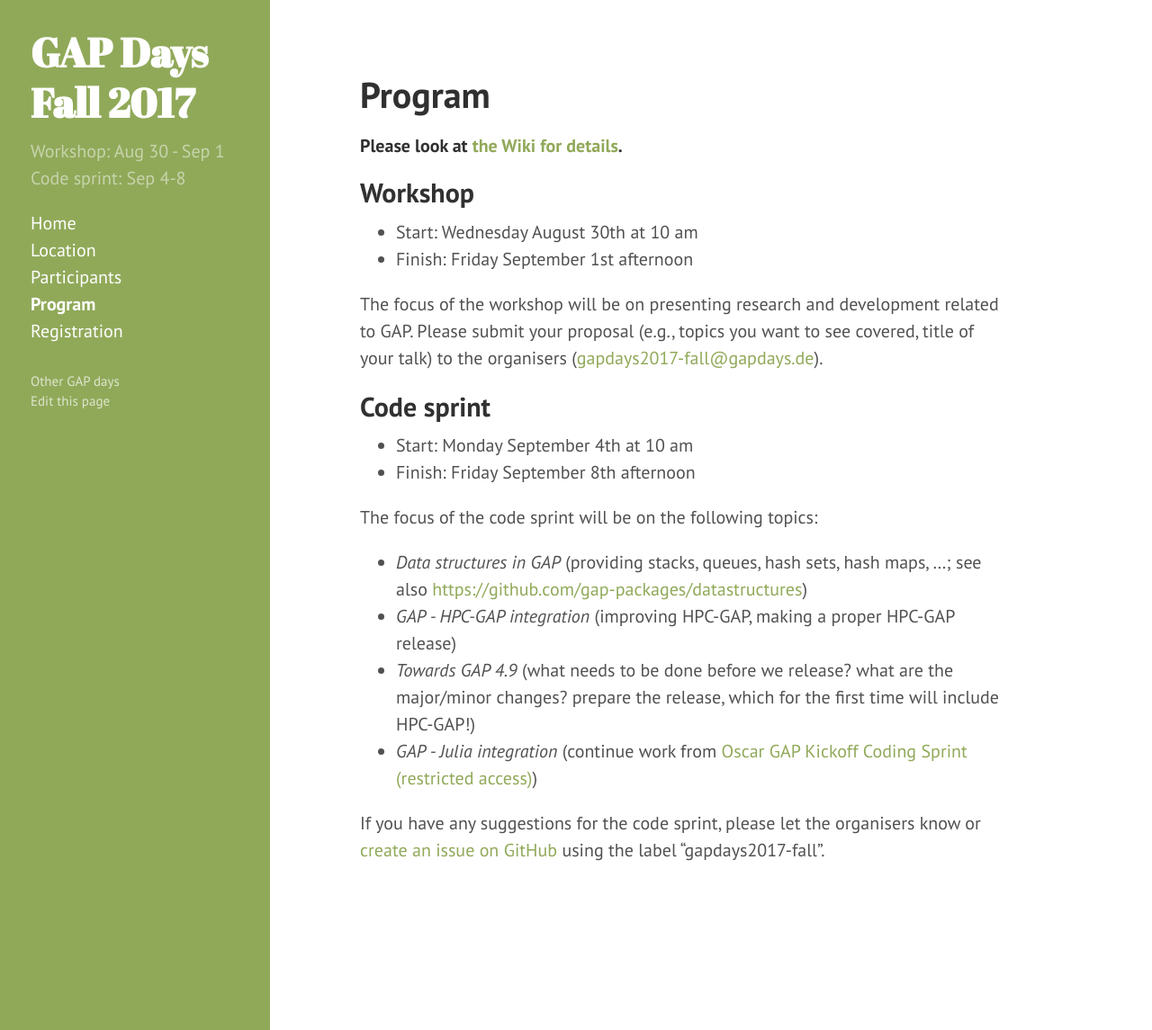
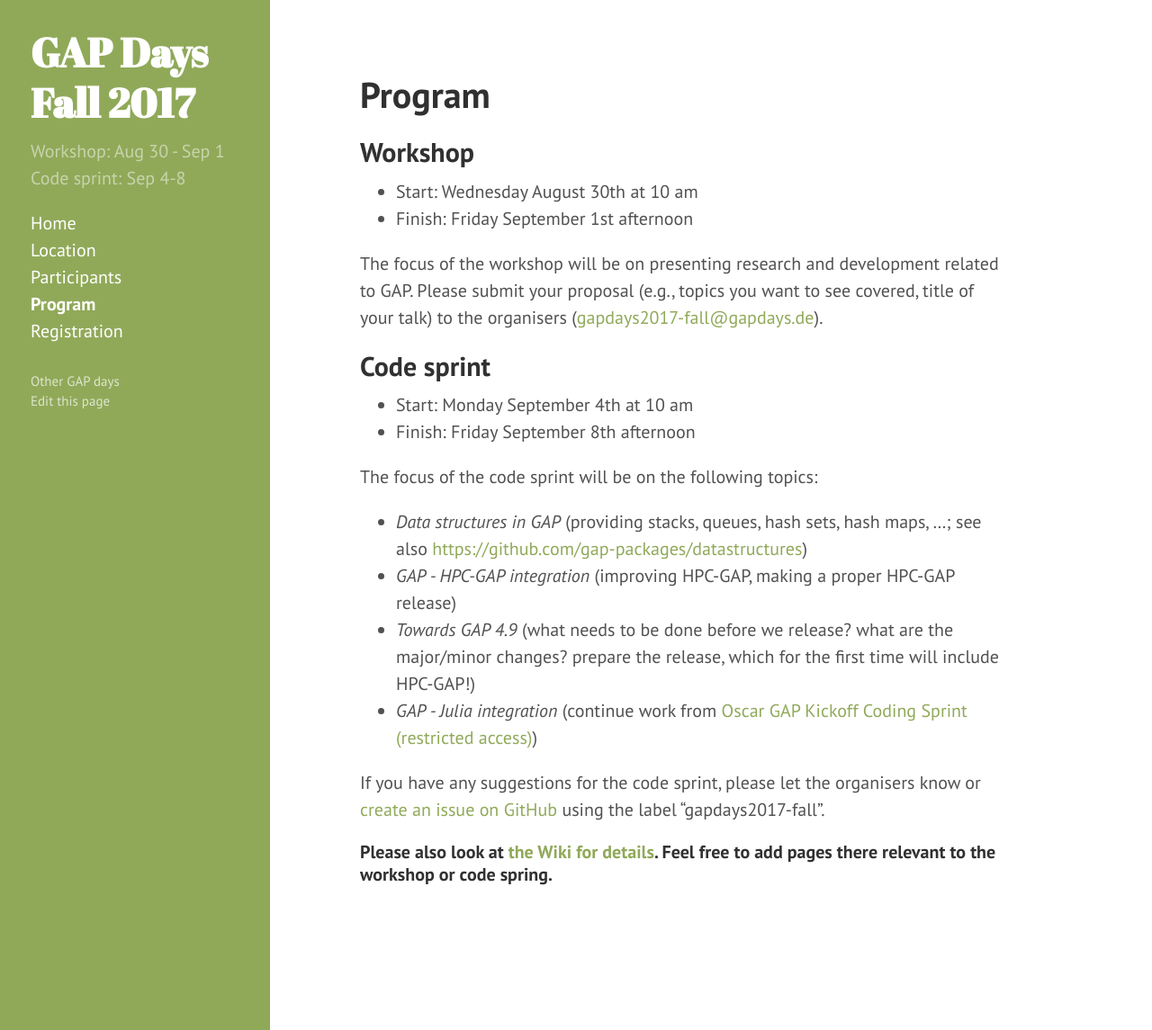
Before and after one commit to lbfm-rwth/gap-in-algebraic-research-2018, a Jekyll site: the page built from program.md, in a window 1280 px wide and 1145 px high. Shown: the whole window at 90% size. Built offline with Jekyll 4.4.1, drawn with Linux system fonts in a browser that asks for light colours.

Commit message:
Move wiki link

```diff
--- a/program.md
+++ b/program.md
@@ -24,3 +22,6 @@ The focus of the code sprint will be on the following topics:
 * _GAP - Julia integration_ (continue work from [Oscar GAP Kickoff Coding Sprint (restricted access)](https://github.com/oscar-system/OSCAR/wiki/Oscar-GAP-Kickoff-Coding-Sprint))
 
 If you have any suggestions for the code sprint, please let the organisers know or [create an issue on GitHub](https://github.com/gap-system/gap/issues) using the label "gapdays2017-fall".
+
+
+#### Please also look at [the Wiki for details](https://github.com/gapdays/gapdays2017-fall/wiki). Feel free to add pages there relevant to the workshop or code spring.
```
Also changed, not shown: other parts of program.md (+0 -2 lines).
